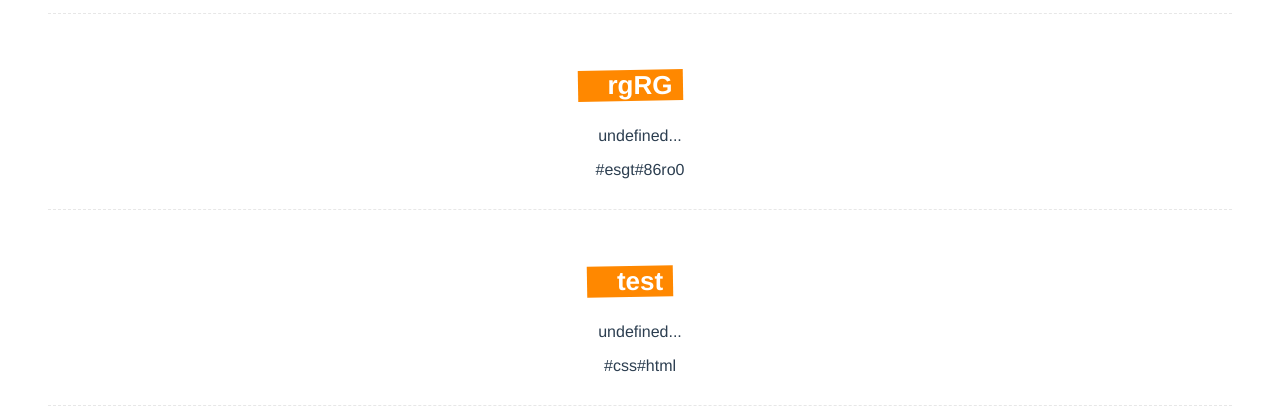
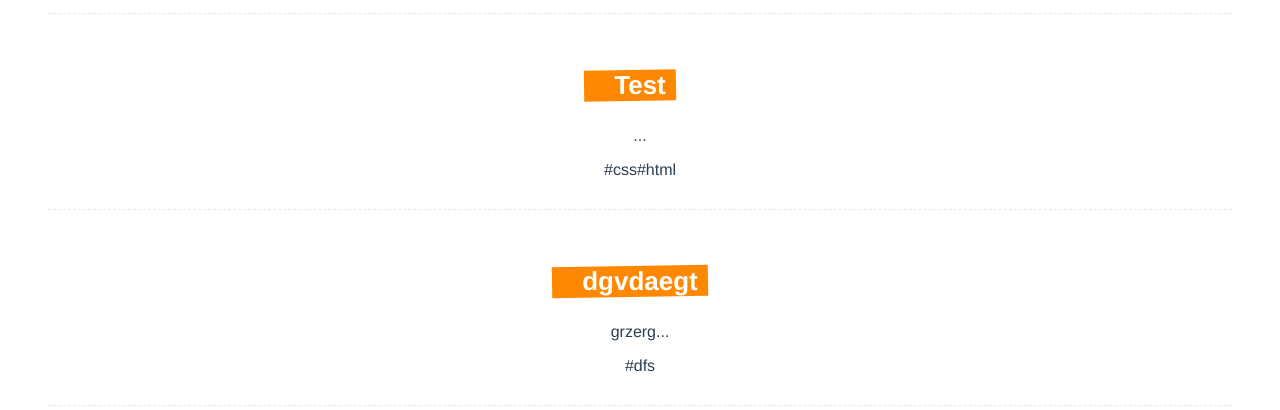
Before and after one commit to AlexStraton/dojo-blog, a Vue app: page / in a window 1280 px wide. Shown: the part 374-784 px from the top of the page. Built offline with nearby package versions, Linux system fonts and the light colour scheme; data requests are answered from the project's data file.

Commit message:
created nav-bar links

```diff
--- a/data/db.json
+++ b/data/db.json
@@ -21,22 +21,21 @@
       ]
     },
     {
-      "id": "5789",
-      "title": "rgRG",
-      "content": "GrTEGTEWGg",
-      "tags": [
-        "esgt",
-        "86ro0"
-      ]
-    },
-    {
-      "id": "f3eb",
-      "title": "test",
-      "content": "test ",
+      "id": "504b",
+      "title": "Test ",
+      "body": "",
       "tags": [
         "css",
         "html"
       ]
+    },
+    {
+      "id": "e314",
+      "title": "dgvdaegt",
+      "body": "grzerg",
+      "tags": [
+        "dfs"
+      ]
     }
   ]
 }
--- a/src/App.vue
+++ b/src/App.vue
@@ -1,4 +1,5 @@
 <template>
+  <Navbar />
   <router-view />
 </template>
 
--- a/src/composables/getPost.js
+++ b/src/composables/getPost.js
@@ -12,7 +12,7 @@ const getPost = (id) => {
       }
       const data = await blogPost.json();
       post.value = data;
-      console.log(post.value);
+      console.log(post.value, "post value");
     } catch (err) {
       error.value = err.message;
     }
--- a/src/views/Create.vue
+++ b/src/views/Create.vue
@@ -4,7 +4,7 @@
     <label> Title: </label>
     <input v-model="title" required />
     <label> Content: </label>
-    <textarea v-model="content" required />
+    <textarea v-model="body" required />
     <label> Tags (hit enter to add a tag): </label>
     <input @keydown.enter.prevent="addTag" v-model="tag" />
     <div v-for="tag in tags" :key="tag" class="tag">#{{ tag }}</div>
@@ -17,7 +17,7 @@ import { ref } from "vue";
 export default {
   setup() {
     const title = ref("");
-    const content = ref("");
+    const body = ref("");
     const tag = ref("");
     const tags = ref([]);
 
@@ -34,7 +34,7 @@ export default {
           headers: { "Content-Type": "application/json" },
           body: JSON.stringify({
             title: title.value,
-            content: content.value,
+            body: body.value,
             tags: tags.value,
           }),
         });
@@ -42,10 +42,10 @@ export default {
         console.log(error);
       }
       title.value = "";
-      content.value = "";
+      body.value = "";
       tag.value = "";
     }
-    return { title, content, tags, tag, addTag, handleSubmit };
+    return { title, body, tags, tag, addTag, handleSubmit };
   },
 };
 </script>
```
Also changed, not shown: src/components/NavBar.vue (added, +18 -0 lines).
